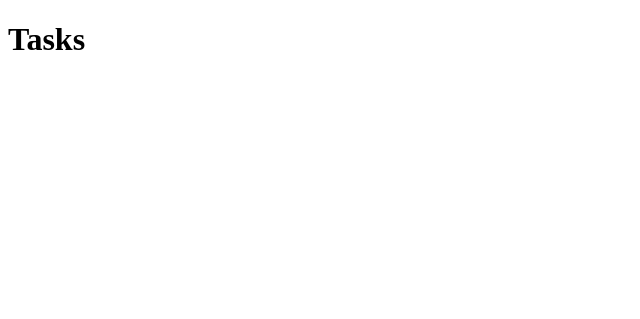
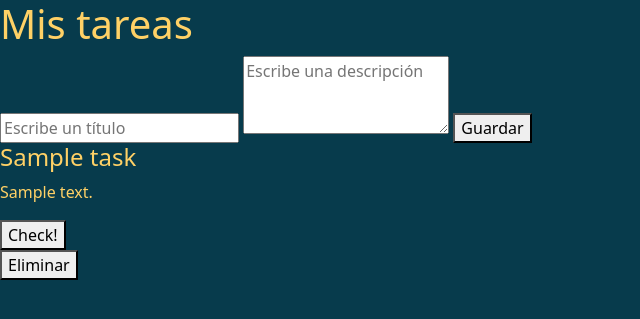
Before and after one commit to jaggerv/crud-django-tasks, a Django app: page /tasks/ in a window 1280 px wide. Before the commit the part shown is almost empty. Shown: the top 319 px of the page, without its empty margins (0-640 px from the left). Run offline with Django 4.2, Linux system fonts and the light colour scheme; tables that the repository leaves empty hold one stand-in row (values such as "Sample post").

Commit message:
Primeras funcionalidades

```diff
--- /dev/null
+++ b/tasks/static/main.css
@@ -0,0 +1,4 @@
+body {
+    background: #073b4c;
+    color: #ffd166;
+}
--- a/tasks/templates/list_tasks.html
+++ b/tasks/templates/list_tasks.html
@@ -1,11 +1,39 @@
+{% load static %}
+
 <!DOCTYPE html>
 <html lang="en">
 <head>
     <meta charset="UTF-8">
     <meta name="viewport" content="width=device-width, initial-scale=1.0">
     <title>Django CRUD</title>
+    <link rel="stylesheet" href="https://cdn.jsdelivr.net/npm/bootstrap@5.3.1/dist/css/bootstrap.min.css">
+    <link rel="stylesheet" href="{% static 'main.css' %}">
+
 </head>
 <body>
-    <h1>Tasks</h1>
+
+    <h1>Mis tareas</h1>
+    <form action="{% url 'create_task' %}" method="POST">
+        {% csrf_token %}
+        <input type="text" name="title" placeholder="Escribe un título">
+        <textarea name="description" rows="3" placeholder="Escribe una descripción"></textarea>
+        <button>Guardar</button>
+    </form>
+
+    {% for task in tasks %}
+        <div>
+            <h4>{{task.title}}</h4>
+            <p>{{task.description}}</p>
+            <button>Check!</button>
+            <form action="{% url 'delete_task' task.id %}" method="POST">
+                {% csrf_token %}
+                <button>Eliminar</button>
+            </form>
+
+        </div>
+    {% empty %}
+        <h1>Aún no hay tareas.</h1>
+    {% endfor %}
+
 </body>
 </html>
--- a/tasks/urls.py
+++ b/tasks/urls.py
@@ -1,6 +1,8 @@
 from django.urls import path
-from .views import list_tasks
+from .views import list_tasks, create_task, delete_task
 
 urlpatterns = [
-    path('', list_tasks)
+    path('', list_tasks),
+    path('new/', create_task, name='create_task'),
+    path('delete_task/<int:task_id>/', delete_task, name='delete_task')
 ]
--- a/tasks/views.py
+++ b/tasks/views.py
@@ -1,5 +1,19 @@
-from django.shortcuts import render
+from django.shortcuts import render, redirect
+from .models import Task
 
 # Create your views here.
 def list_tasks(request):
-    return render(request, 'list_tasks.html')
+    tasks = Task.objects.all()
+    print(tasks)
+    return render(request, 'list_tasks.html', {"tasks": tasks})
+
+def create_task(request):
+    task = Task(title=request.POST['title'], description=request.POST['description'])
+    task.save()
+    return redirect('/tasks/')
+
+def delete_task(request, task_id):
+    print(task_id)
+    task = Task.objects.get(id=task_id)
+    task.delete()
+    return redirect('/tasks/')
```
